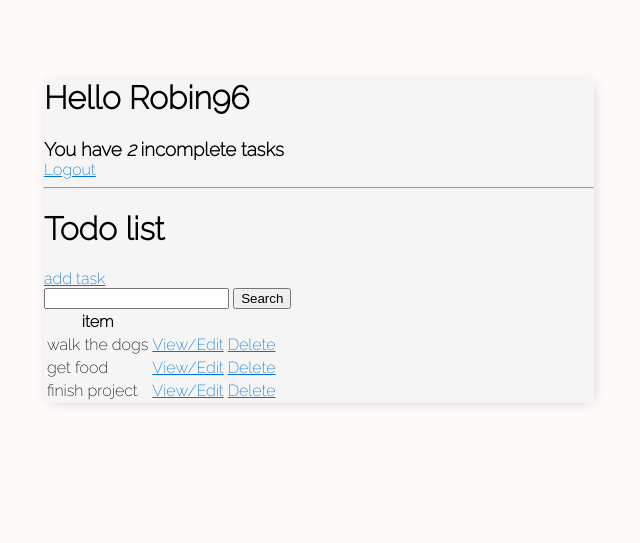
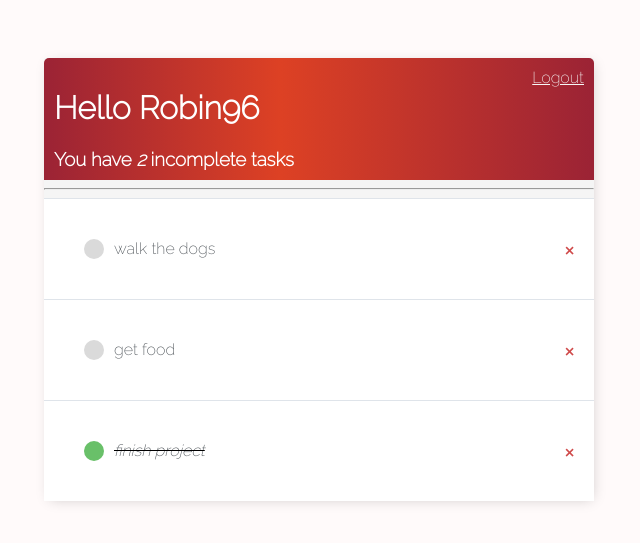
Before and after one commit to RobinGunarathna/todo-app, a Django app: page / in a window 1280 px wide. Shown: the top 543 px of the page, without its empty margins (321-961 px from the left). Run offline with Django 3.2, Linux system fonts and the light colour scheme; a user stored in the database is signed in; data comes from the database, SQL or seed files in the repository; both versions use the stored data as it was after the commit.

Commit message:
changed layout of main page commented out the search bar and add task for easier styling

```diff
--- a/todo_app/static/css/main.css
+++ b/todo_app/static/css/main.css
@@ -1,11 +1,12 @@
 body {
-    background-color: 	#FFFAFA;
+    background-color: #FFFAFA;
     font-family: 'Raleway', sans-serif;
     padding-top: 50px;
 }
 
 
-a, p {
+a,
+p {
     color: #0074D9;
 }
 
@@ -17,3 +18,62 @@ a, p {
     -webkit-box-shadow: 2px 2px 13px -4px rgba(0, 0, 0, 0.21);
     box-shadow: 2px 2px 13px -4px rgba(0, 0, 0, 0.21);
 }
+
+.header-bar {
+    display: flex;
+    justify-content: space-between;
+    color: #fff;
+    padding: 10px;
+    border-radius: 5px 5px 0 0;
+    background: linear-gradient(90deg, #9B2335 0%, #DD4124 43%, #9B2335 100%);
+    #9B2335
+}
+
+.header-bar a {
+    color: rgb(247, 247, 247);
+}
+
+
+.task-title {
+    display: flex;
+    padding: 20px;
+}
+
+.task-title a {
+    text-decoration: none;
+    color: #4b5156;
+    margin-left: 10px;
+}
+
+.complete-icon {
+    height: 20px;
+    width: 20px;
+    background-color: rgb(105, 192, 105);
+    border-radius: 50%;
+}
+
+.incomplete-icon {
+    height: 20px;
+    width: 20px;
+    background-color: rgb(218, 218, 218);
+    border-radius: 50%;
+}
+
+.delete-link {
+    text-decoration: none;
+    font-weight: 900;
+    color: #cf4949;
+    font-size: 22px;
+    line-height: 0;
+    padding: 20px 0px;
+}
+
+.task-wrapper {
+    display: flex;
+    align-items: center;
+    justify-content: space-between;
+    padding: 20px;
+    background-color: #fff;
+    border-top: 1px solid #dfe4ea;
+    overflow: hidden;
+}
--- a/todo_base/templates/todo_base/task_list.html
+++ b/todo_base/templates/todo_base/task_list.html
@@ -13,26 +13,31 @@
 </div>
 
 <hr>
-<h1>Todo list</h1>
+<!-- <h1>Todo list</h1>
 <a href="{% url 'task-create' %}">add task</a>
 <form method="GET">
     <input type="text" name="search-area" value="{{search_input}}">
     <input type="submit" value="Search">
-</form>
-<table>
-    <tr>
-        <th>item</th>
-        <th> </th>
-        <th> </th>
-    </tr>
+</form> -->
+<div class="task-list-wrapper">
     {% for task in tasks %}
-    <tr>
-        <td>{{task.title}}</td>
-        <td><a href="{% url 'task-update' task.id %}">View/Edit</a></td>
-        <td><a href="{% url 'task-delete' task.id %}">Delete</a></td>
-    </tr>
+    <div class="task-wrapper">
+        {% if task.complete %}
+        <div class="task-title">
+            <div class="complete-icon"></div>
+            <i><s><a href="{% url 'task-update' task.id %}">{{task}}</a></s></i>
+        </div>
+        <a class="delete-link" href="{% url 'task-delete' task.id %}">&#215;</a>
+        {% else %}
+        <div class="task-title">
+            <div class="incomplete-icon"></div>
+            <a href="{% url 'task-update' task.id %}">{{task}}</a>
+        </div>
+        <a class="delete-link" href="{% url 'task-delete' task.id %}">&#215;</a>
+        {% endif %}
+    </div>
     {% empty %}
     <h3>No items in list</h3>
     {% endfor %}
-</table>
+</div>
 {% endblock content %}
```
Also changed, not shown: README.md, db.sqlite3.
